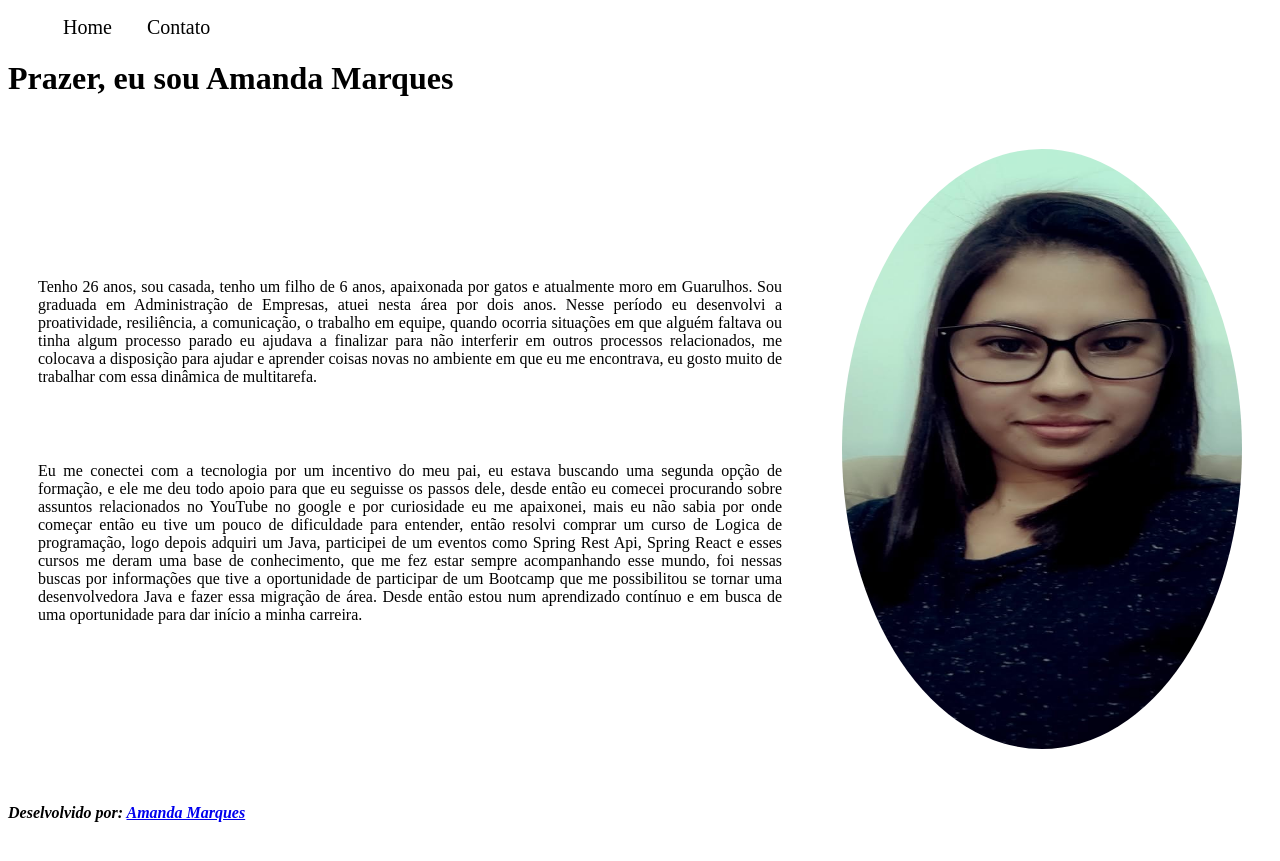
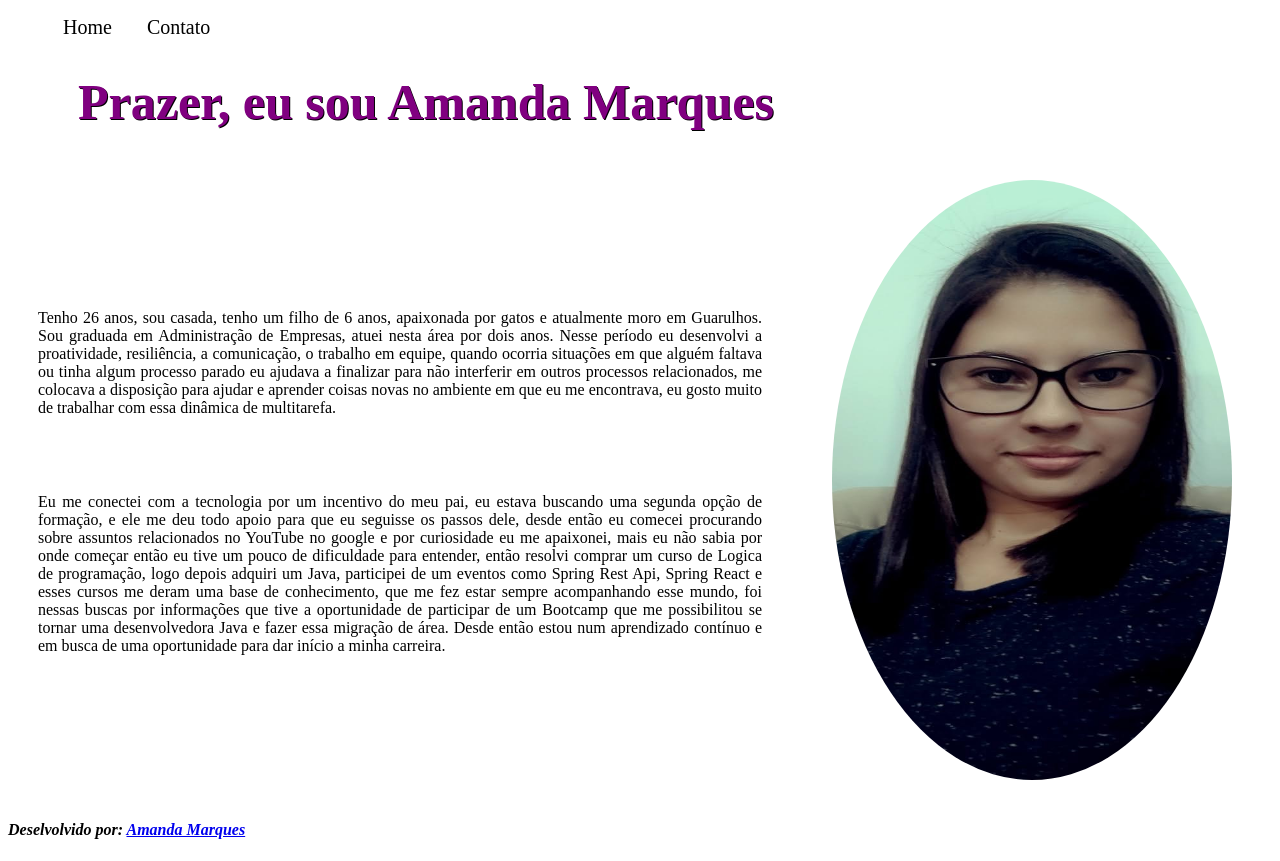
Before and after one commit to AmandaMFurtado/Fundamentos-Web, a plain HTML site: page Front-end/pages/home/index.html in a window 1280 px wide. Drawn offline with Linux system fonts and the light colour scheme.

Commit message:
Fundamentos Web

```diff
--- a/pages/home/index.html
+++ b/Front-end/pages/home/index.html
@@ -7,9 +7,10 @@
     <meta name="viewport" content="width=device-width, initial-scale=1.0">
     <title>Sobre mim</title>
 </head>
-<link rel="stylesheet" href="style.css">
+
 
 <body>
+    <link rel="stylesheet" href="style.css">
 
     <ul id="menu">
         <li>
@@ -34,7 +35,7 @@
                 multitarefa.
 
             </p>
-            <p >
+            <p>
                 Eu me conectei com a tecnologia por um incentivo do meu pai, eu estava buscando uma segunda
                 opção de formação, e ele me deu todo apoio para que eu seguisse os passos dele, desde então
                 eu comecei procurando sobre assuntos relacionados no YouTube no google e por curiosidade eu
@@ -50,16 +51,16 @@
             </p>
         </div>
         <div>
+            <figure>
             <img id="img" src="/assets/img/Amanda.jpg" width="400" height="600">
+        </figure>
         </div>
     </div>
 
-
-<footer>
     <h4><i>Deselvolvido por:
             <a href="https://github.com/AmandaMFurtado"> Amanda Marques</a>
         </i></h4>
-    </footer>
+
 </body>
 
 </html>
--- a/pages/home/style.css
+++ b/Front-end/pages/home/style.css
@@ -25,6 +25,14 @@ p{
     padding: 30px;
 }
 #img{
-    padding: 30px;
     border-radius: 80%;
 }
+
+#title{
+    text-align: left;
+    padding-left: 70px;
+    font-size: 50px;
+    color: purple;
+    text-shadow: 1px 1px black;
+
+}
```
Also changed, not shown: Front-end/assets/img/Amanda.jpg (renamed from assets/img/Amanda.jpg), Front-end/pages/contato/contato.html (renamed from pages/contato/contato.html), Front-end/pages/contato/style.css (renamed from pages/contato/style.css).
